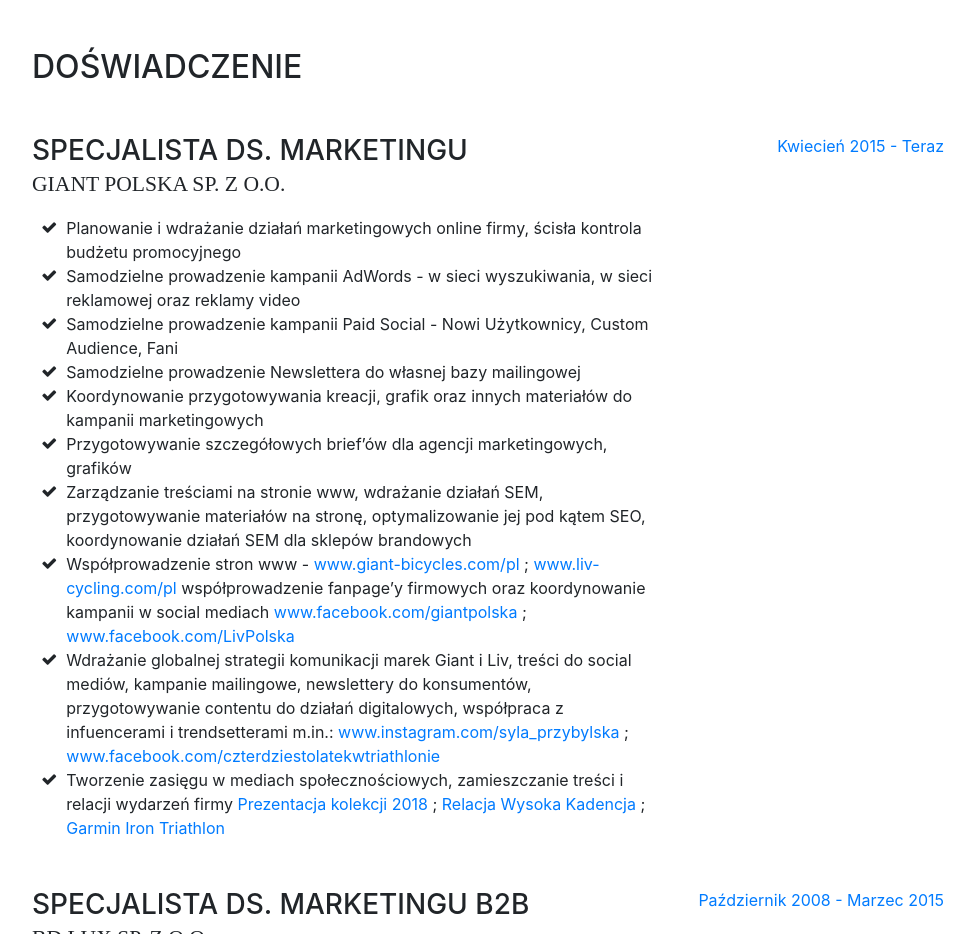
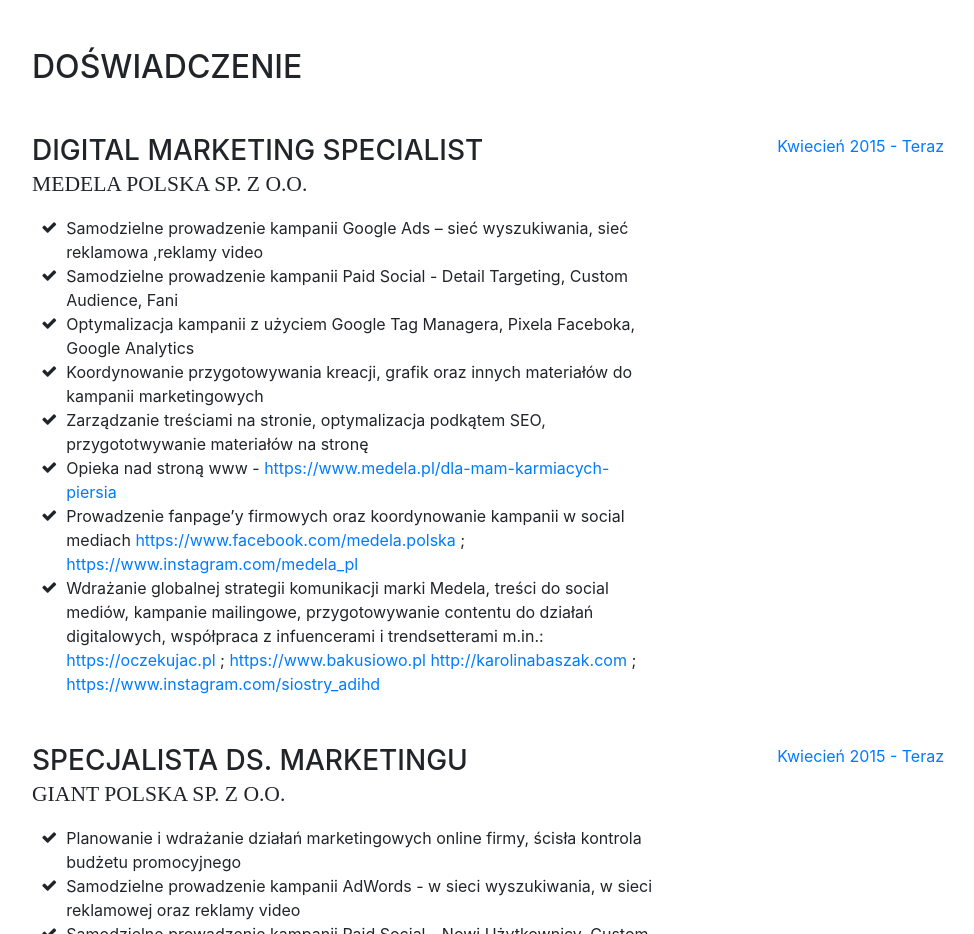
Before and after one commit to michalhayder/cv, a website with bundled scripts: page index.html in a window 1280 px wide. Shown: the part 800-1734 px from the top of the page, without its empty margins (288-1262 px from the left). Built offline with nearby package versions, Linux system fonts and the light colour scheme; a web font is replaced by a local one.

Commit message:
Update index.html

```diff
--- a/index.html
+++ b/index.html
@@ -104,6 +104,48 @@
         <div class="my-auto">
           <h2 class="mb-5">Doświadczenie</h2>
 
+ <div class="resume-item d-flex flex-column flex-md-row mb-5">
+            <div class="resume-content mr-auto">
+              <h3 class="mb-0">Digital Marketing Specialist</h3>
+              <div class="subheading mb-3">Medela Polska Sp. z o.o.</div>
+              <ul class="fa-ul mb-0">
+                  <li><i class="fa-li fa fa-check"></i>
+                  Samodzielne prowadzenie kampanii Google Ads – sieć wyszukiwania, sieć reklamowa ,reklamy video
+                  </li>
+                <li><i class="fa-li fa fa-check"></i>
+                  Samodzielne prowadzenie kampanii Paid Social - Detail Targeting, Custom Audience, Fani
+                </li>
+                <li><i class="fa-li fa fa-check"></i>
+                  Optymalizacja kampanii z użyciem Google Tag Managera, Pixela Faceboka, Google Analytics
+                </li>
+                <li><i class="fa-li fa fa-check"></i>
+                Koordynowanie przygotowywania kreacji, grafik oraz innych materiałów do kampanii marketingowych
+               </li>
+                <li><i class="fa-li fa fa-check"></i>
+                  Zarządzanie treściami na stronie, optymalizacja podkątem SEO, przygototwywanie materiałów na stronę
+                </li>
+                <li><i class="fa-li fa fa-check"></i>
+                  Opieka nad stroną www - <a target="_blank" href=https://www.medela.pl/dla-mam-karmiacych-piersia>https://www.medela.pl/dla-mam-karmiacych-piersia</a>
+                </li>
+
+                <li><i class="fa-li fa fa-check"></i>
+                Prowadzenie fanpage’y firmowych oraz koordynowanie kampanii w social mediach <a target="_blank" href=https://www.facebook.com/medela.polska>https://www.facebook.com/medela.polska</a> ;
+                  <a target="_blank" href=https://www.instagram.com/medela_pl>https://www.instagram.com/medela_pl</a>
+                </li>
+                <li><i class="fa-li fa fa-check"></i>
+                  Wdrażanie globalnej strategii komunikacji marki Medela, treści do social mediów, kampanie mailingowe,
+                  przygotowywanie contentu do działań digitalowych, współpraca z infuencerami i trendsetterami m.in.:
+                  <a target="_blank" href=https://oczekujac.pl>https://oczekujac.pl</a> ;
+                  <a target="_blank" href=https://www.bakusiowo.pl>https://www.bakusiowo.pl</a>
+                  <a target="_blank" href=http://karolinabaszak.com>http://karolinabaszak.com</a> ;
+                  <a target="_blank" href=https://www.instagram.com/siostry_adihd>https://www.instagram.com/siostry_adihd</a>
+                </li>
+                </ul>
+            </div>
+            <div class="resume-date text-md-right">
+              <span class="text-primary">Kwiecień 2015 - Teraz</span>
+            </div>
+          </div>
           <div class="resume-item d-flex flex-column flex-md-row mb-5">
             <div class="resume-content mr-auto">
               <h3 class="mb-0">Specjalista ds. Marketingu</h3>
```
